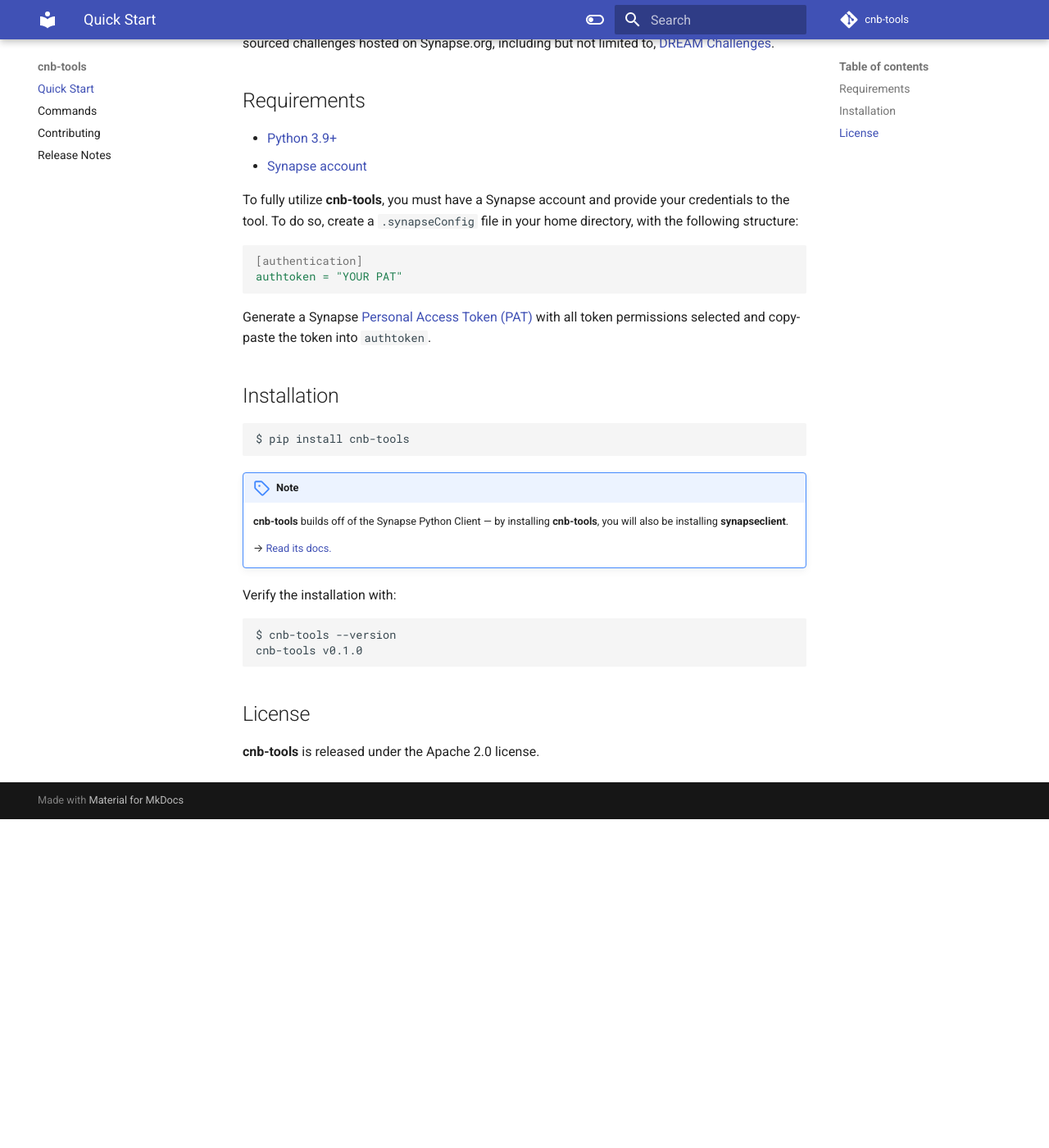
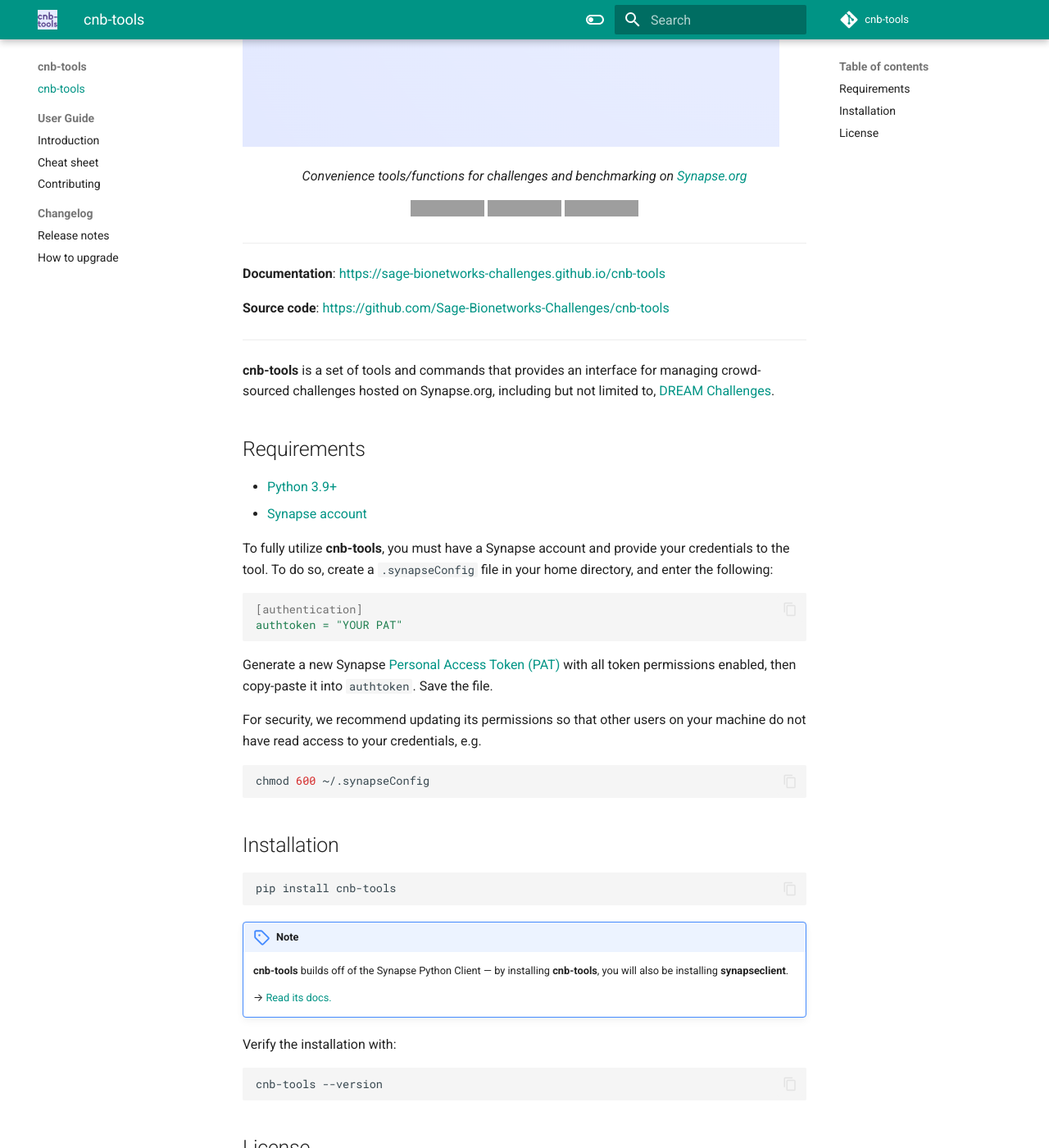
Before and after one commit to Sage-Bionetworks-Challenges/cnb-tools, an MkDocs documentation site: the page built from docs/index.md, in a window 1280 px wide and 1400 px high, scrolled down 402 px. Shown: the whole window at 82% size. Built offline with MkDocs 1.6.1 and Material for MkDocs 9.7.7, drawn with Linux system fonts in a browser that asks for light colours; comment, search, counter and statistics services are not loaded; before the commit the page ends 1401 px from its top, so only the background shows below that; grey boxes are pictures that could not be loaded.

Commit message:
chore: update docs (#2)
* add logos

* add doc features; update nav

* update theme to match logo

* add more details to contributing guide

* add pep8speaks configuration

````diff
--- a/docs/index.md
+++ b/docs/index.md
@@ -1,4 +1,4 @@
-# cnb-tools
+![cnb-tools](assets/cnb-tools.png)
 
 <p align="center"><em>
   Convenience tools/functions for challenges and benchmarking on
@@ -30,20 +30,27 @@
 
 To fully utilize **cnb-tools**, you must have a Synapse account and
 provide your credentials to the tool.  To do so, create a `.synapseConfig`
-file in your home directory, with the following structure:
+file in your home directory, and enter the following:
 
 ```yaml
 [authentication]
 authtoken = "YOUR PAT"
 ```
 
-Generate a Synapse [Personal Access Token (PAT)] with all token
-permissions selected and copy-paste the token into `authtoken`.
+Generate a new Synapse [Personal Access Token (PAT)] with all token
+permissions enabled, then copy-paste it into `authtoken`. Save the file.
+
+For security, we recommend updating its permissions so that other
+users on your machine do not have read access to your credentials, e.g.
+
+```sh
+chmod 600 ~/.synapseConfig
+```
 
 ## Installation
 
 ```
-$ pip install cnb-tools
+pip install cnb-tools
 ```
 
 !!! note
@@ -55,8 +62,7 @@
 Verify the installation with:
 
 ```
-$ cnb-tools --version
-cnb-tools v0.1.0
+cnb-tools --version
 ```
 
 ## License
--- a/mkdocs.yml
+++ b/mkdocs.yml
@@ -1,19 +1,32 @@
+# Project
 site_name: cnb-tools
+site_author: Verena Chung
+site_description: >-
+  Convenience tools/functions for challenges and benchmarking
+  on Synapse.org
+
+# Repository
 repo_url: https://github.com/Sage-Bionetworks-Challenges/cnb-tools
 repo_name: cnb-tools
+
+# Navigation
 nav:
-  - Quick Start: index.md
-  - Commands: commands.md
-  - Contributing: contributing.md
-  - Release Notes: release-notes.md
+  - cnb-tools: index.md
+  - User Guide:
+    - Introduction: user-guide/introduction.md
+    - Cheat sheet: user-guide/cheat-sheet.md
+    - Contributing: user-guide/contributing.md
+  - Changelog:
+    - changelog/release-notes.md
+    - How to upgrade: changelog/upgrade.md
 
-
+# Theme configuration
 theme:
   name: material
   palette:
     - media: "(prefers-color-scheme: light)"
       scheme: default
-      primary: indigo
+      primary: teal
       toggle:
         icon: material/toggle-switch-off-outline
         name: Switch to dark mode
@@ -27,8 +40,30 @@
     admonition:
       note: octicons/tag-16
       info: octicons/info-16
+  logo: assets/favicon.png
+  features:
+    - content.code.copy
+    - navigation.footer
+    - navigation.sections
+    - search.highlight
+    - search.share
+    - search.suggest
+    - toc.follow
+
+extra:
+  social:
+    - icon: fontawesome/brands/github
+      link: https://github.com/Sage-Bionetworks-Challenges
+    - icon: fontawesome/brands/docker
+      link: https://hub.docker.com/u/sagebionetworks
+    - icon: fontawesome/brands/python
+      link: https://pypi.org/search/?q=sagebionetworks
+    - icon: octicons/home-16
+      link: https://sagebionetworks.org/challenges-benchmarking/
 
 markdown_extensions:
   - admonition
   - pymdownx.details
   - pymdownx.superfences
+  - toc:
+      permalink: true
````
Also changed, not shown: .pep8speaks.yml (added, +14 -0 lines), README.md (+23 -15 lines), docs/changelog/release-notes.md (renamed from docs/release-notes.md, +1 -0 lines), docs/changelog/upgrade.md (added, +11 -0 lines), docs/commands.md (deleted, +0 -1 lines), docs/contributing.md (deleted, +0 -92 lines), docs/user-guide/cheat-sheet.md (added, +1 -0 lines), docs/user-guide/contributing.md (added, +97 -0 lines), docs/user-guide/introduction.md (added, +1 -0 lines), docs/assets/cnb-tools.png (added), docs/assets/favicon.png (added).
